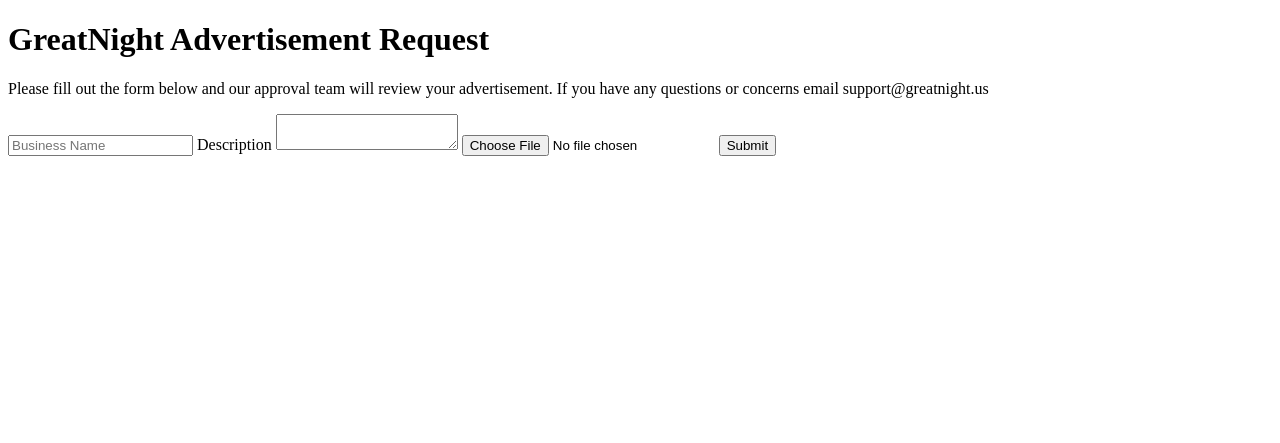
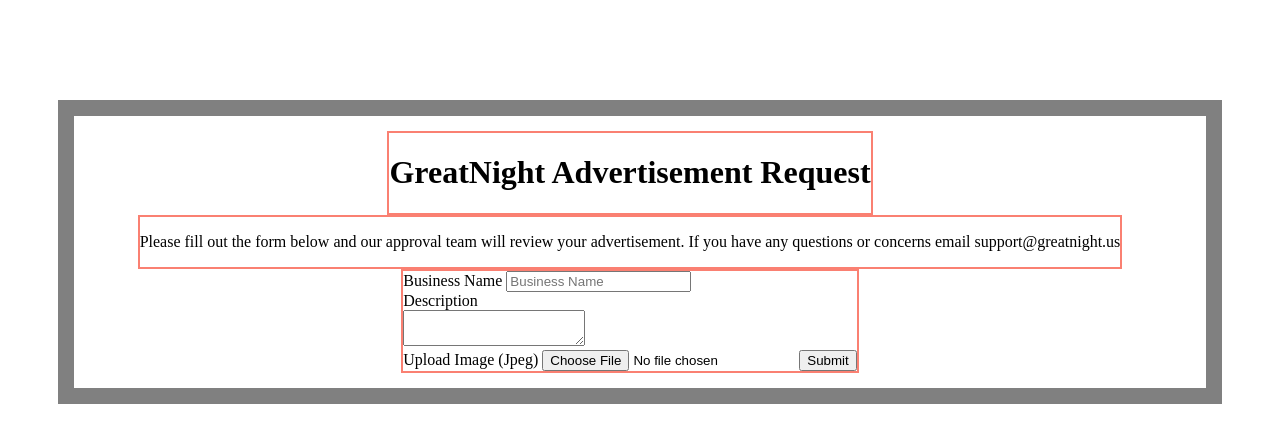
Before and after one commit to Prodigy3211/S3BucketForm, a Flask app: page / in a window 1280 px wide. Shown: the top 443 px of the page. Run offline with Flask 3, Linux system fonts and the light colour scheme.

Commit message:
Update to main function and css

```diff
--- a/application/app.py
+++ b/application/app.py
@@ -38,20 +38,20 @@
         except Exception as e:
             return f"Error uploading file: {str(e)}"
 
-def sendFormData():
+# def sendFormData():
 
-    if "file" not in request.files:
-        return "No file part"
-    file = request.files["file"]
-    if file.filename == "":
-        return "No selected file"
+#     if "file" not in request.files:
+#         return "No file part"
+#     file = request.files["file"]
+#     if file.filename == "":
+#         return "No selected file"
 
     #get adspeed key
     if file:
         try:
             adspeedEndpoint.upload_fileobj(file, file.filename)
             adspeed = os.getenv('ADSPEED_KEY')
-            file_URL = f"https://api.adspeed.com/"
+            file_URL = f"https://api.adspeed.com/.adspeed"
             return f"Uploaded to Adspeed!"
         except Exception as e:
             return f"Error"
--- /dev/null
+++ b/application/templates/index.css
@@ -0,0 +1,22 @@
+.fullForm{
+    display: flex;
+    flex-flow: column;
+    align-items: center;
+    border: solid gray 1rem;
+    margin: 100px 50px 250px 50px;
+    padding: 15px 50px 15px 30px;
+}
+
+.header{
+    border: solid salmon 2px;
+}
+
+.instructions{
+    border: solid salmon 2px;
+}
+
+.formFields{
+    border: solid salmon 2px;
+    display: flex;
+    flex-flow: column;
+}
--- a/application/templates/index.html
+++ b/application/templates/index.html
@@ -2,18 +2,35 @@
 <html lang="eng">
     <head>
         <meta charset="utf-8">
+        <meta name="viewport" content="width=device-width, initial-scale=1.0">
         <title>Advertisement Upload</title>
+        <link rel="stylesheet" href="index.css">
     </head>
     <body>
+        <div class="fullForm">
+        <div class="header">
         <h1>GreatNight Advertisement Request</h1>
+        </div>
+        <div class="instructions">
         <p>Please fill out the form below and our approval team will review your advertisement.
             If you have any questions or concerns email support@greatnight.us</p>
+        </div>
+        <div class="formFields">
         <form action="/upload" method="post" enctype="multipart/form-data">
+            <div>
+            <label>Business Name</label>
             <input type="text" placeholder="Business Name">
-            <label>Description</label>
-            <textarea></textarea>
+            </div>
+            <div><label>Description</label>
+            <br><textarea></textarea>
+            </div>
+            <div>
+            <label>Upload Image (Jpeg)</label>
             <input type="file" name="file">
             <button type="submit">Submit</button>
+            </div>
         </form>
+        </div>
+        </div>
     </body>
 </html>
```
